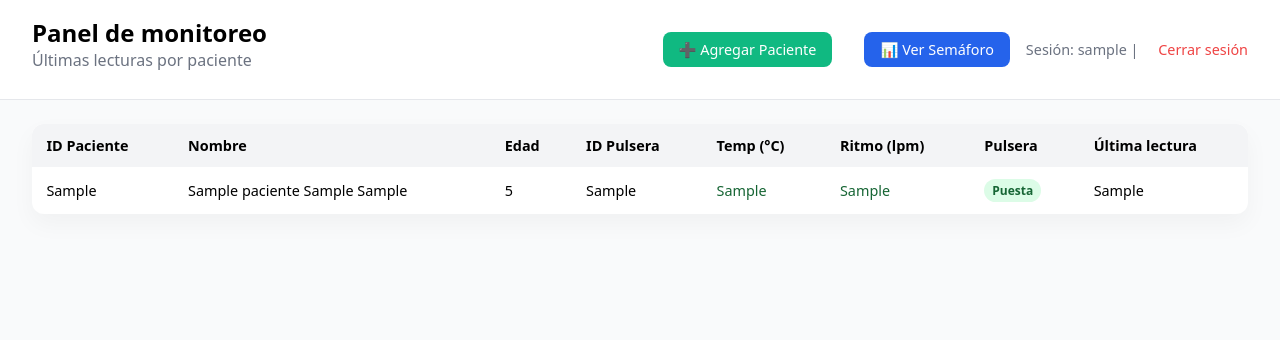
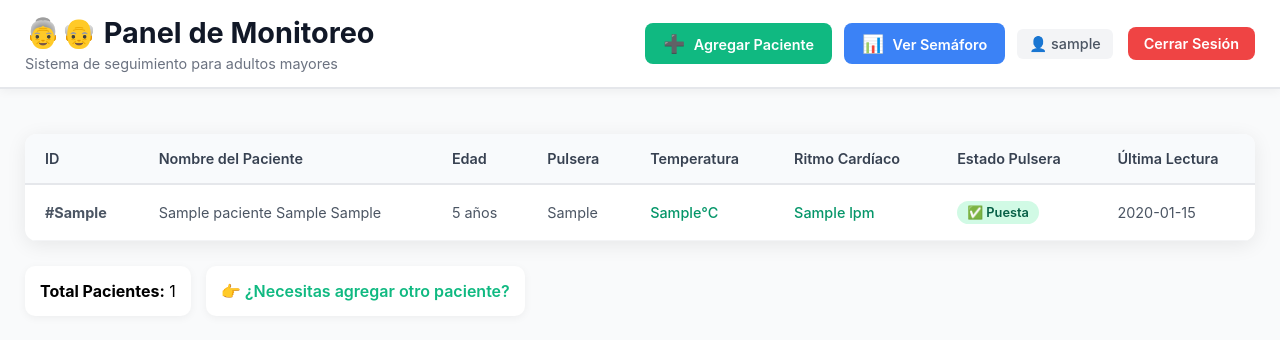
Before and after one commit to alliimv/VIDA-EN-MANO, a Flask app: page /dashboard in a window 1280 px wide. Shown: the top 340 px of the page. Run offline with Flask 3, Linux system fonts and the light colour scheme; the visitor is signed in with stand-in values (Sample User, id 1); a database or web service that is not in the repository returns one stand-in record (values such as "Sample title"); parts of the project's set-up code (start-up, migrations or seed data) failed here and were passed over; some libraries are stand-ins or nearby versions.

Commit message:
Verificar :)

```diff
--- a/api/index.py
+++ b/api/index.py
@@ -575,3 +575,39 @@ def diagnostico_agregar():
 
     except Exception as e:
         return f"<h2>Error en diagnóstico:</h2><pre>{str(e)}</pre>"
+
+    @app.route("/ver-html-dashboard")
+    def ver_html_dashboard():
+        """
+        Muestra el código HTML actual del dashboard
+        """
+        return """
+        <!DOCTYPE html>
+        <html>
+        <body style="padding: 20px; font-family: monospace; white-space: pre-wrap;">
+        <h2>Código actual del header del dashboard:</h2>
+        &lt;header&gt;
+            &lt;div&gt;
+                &lt;h1&gt;Panel de monitoreo&lt;/h1&gt;
+                &lt;div class="subtitle"&gt;Últimas lecturas por paciente&lt;/div&gt;
+            &lt;/div&gt;
+            &lt;div style="display: flex; align-items: center; gap: 1rem;"&gt;
+                &lt;a href="/agregar-paciente"
+                   style="background: #10b981; color: white; padding: 0.5rem 1rem;
+                          text-decoration: none; border-radius: 0.5rem; font-size: 0.9rem;"&gt;
+                    ➕ Agregar Paciente
+                &lt;/a&gt;
+                &lt;a href="/semaforo"
+                   style="background: #2563eb; color: white; padding: 0.5rem 1rem;
+                          text-decoration: none; border-radius: 0.5rem; font-size: 0.9rem;"&gt;
+                    📊 Ver Semáforo
+                &lt;/a&gt;
+                &lt;div class="user"&gt;
+                    Sesión: admin |
+                    &lt;a href="/logout"&gt;Cerrar sesión&lt;/a&gt;
+                &lt;/div&gt;
+            &lt;/div&gt;
+        &lt;/header&gt;
+        </body>
+        </html>
+        """
--- a/api/templates/dashboard.html
+++ b/api/templates/dashboard.html
@@ -4,140 +4,259 @@
     <meta charset="UTF-8">
     <title>Dashboard | Monitoreo Adultos Mayores</title>
     <style>
+        /* ESTILOS BÁSICOS */
+        * { margin: 0; padding: 0; box-sizing: border-box; }
         body {
-            font-family: system-ui, -apple-system, BlinkMacSystemFont, "Segoe UI", sans-serif;
+            font-family: -apple-system, BlinkMacSystemFont, 'Segoe UI', Roboto, sans-serif;
             background: #f9fafb;
-            margin: 0;
         }
+
+        /* HEADER FIXED - Esto es importante */
         header {
             background: white;
-            border-bottom: 1px solid #e5e7eb;
-            padding: 1rem 2rem;
+            border-bottom: 2px solid #e5e7eb;
+            padding: 15px 25px;
             display: flex;
             align-items: center;
             justify-content: space-between;
+            position: sticky;
+            top: 0;
+            z-index: 100;
+            box-shadow: 0 2px 10px rgba(0,0,0,0.05);
         }
-        header h1 {
-            margin: 0;
-            font-size: 1.5rem;
+
+        .header-left h1 {
+            font-size: 1.8rem;
+            color: #111827;
+            margin-bottom: 5px;
         }
-        header .user {
-            font-size: 0.9rem;
+
+        .header-left .subtitle {
             color: #6b7280;
-        }
-        header a {
-            margin-left: 1rem;
-            text-decoration: none;
-            color: #ef4444;
             font-size: 0.9rem;
         }
-        .header-buttons {
+
+        /* CONTENEDOR DE BOTONES - AQUÍ ESTÁ LA SOLUCIÓN */
+        .header-buttons-container {
             display: flex;
             align-items: center;
-            gap: 1rem;
+            gap: 12px;
         }
+
+        /* BOTONES VISIBLES */
+        .btn {
+            display: inline-block;
+            padding: 10px 18px;
+            border-radius: 8px;
+            text-decoration: none;
+            font-weight: 600;
+            font-size: 0.9rem;
+            transition: all 0.2s;
+            border: none;
+            cursor: pointer;
+            white-space: nowrap;
+        }
+
+        .btn:hover {
+            transform: translateY(-2px);
+            box-shadow: 0 4px 12px rgba(0,0,0,0.15);
+        }
+
         .btn-agregar {
             background: #10b981;
             color: white;
-            padding: 0.5rem 1rem;
-            text-decoration: none;
-            border-radius: 0.5rem;
+        }
+
+        .btn-semaforo {
+            background: #3b82f6;
+            color: white;
+        }
+
+        .btn-logout {
+            background: #ef4444;
+            color: white;
+        }
+
+        /* INFO DE USUARIO */
+        .user-info {
+            display: flex;
+            align-items: center;
+            gap: 15px;
             font-size: 0.9rem;
+            color: #4b5563;
         }
-        .btn-semaforo {
-            background: #2563eb;
-            color: white;
-            padding: 0.5rem 1rem;
-            text-decoration: none;
-            border-radius: 0.5rem;
-            font-size: 0.9rem;
+
+        .user-name {
+            background: #f3f4f6;
+            padding: 6px 12px;
+            border-radius: 6px;
+            font-weight: 500;
         }
+
+        /* TABLA DE PACIENTES */
         main {
-            padding: 1.5rem 2rem;
+            padding: 25px;
+            max-width: 1400px;
+            margin: 0 auto;
         }
+
+        .table-container {
+            background: white;
+            border-radius: 12px;
+            overflow: hidden;
+            box-shadow: 0 4px 20px rgba(0,0,0,0.08);
+            margin-top: 20px;
+        }
+
         table {
             width: 100%;
             border-collapse: collapse;
-            background: white;
-            border-radius: 0.75rem;
-            overflow: hidden;
-            box-shadow: 0 10px 25px rgba(0,0,0,0.04);
         }
-        th, td {
-            padding: 0.75rem 0.9rem;
+
+        th {
+            background: #f8fafc;
+            padding: 16px 20px;
             text-align: left;
+            font-weight: 600;
+            color: #374151;
+            border-bottom: 2px solid #e5e7eb;
             font-size: 0.9rem;
         }
-        th {
-            background: #f3f4f6;
+
+        td {
+            padding: 16px 20px;
+            border-bottom: 1px solid #f3f4f6;
+            color: #4b5563;
+            font-size: 0.9rem;
+        }
+
+        tr:hover {
+            background: #f9fafb;
+        }
+
+        /* BADGES */
+        .badge {
+            display: inline-block;
+            padding: 4px 10px;
+            border-radius: 20px;
+            font-size: 0.8rem;
             font-weight: 600;
         }
-        tr:nth-child(even) {
-            background: #f9fafb;
+
+        .badge-on {
+            background: #d1fae5;
+            color: #065f46;
         }
-        .badge {
-            display: inline-block;
-            padding: 0.2rem 0.5rem;
-            border-radius: 999px;
-            font-size: 0.75rem;
-            font-weight: 600;
-        }
-        .badge-on {
-            background: #dcfce7;
-            color: #166534;
-        }
+
         .badge-off {
             background: #fee2e2;
             color: #991b1b;
         }
+
+        /* ESTADOS */
         .alert {
-            color: #b91c1c;
+            color: #dc2626;
             font-weight: 600;
         }
+
         .ok {
-            color: #166534;
+            color: #059669;
+            font-weight: 500;
         }
-        .subtitle {
-            margin-bottom: 0.75rem;
+
+        /* MENSAJE SIN DATOS */
+        .no-data {
+            text-align: center;
+            padding: 50px;
             color: #6b7280;
+            font-size: 1.1rem;
+        }
+
+        /* RESPONSIVE */
+        @media (max-width: 1024px) {
+            .header-buttons-container {
+                flex-wrap: wrap;
+                justify-content: flex-end;
+            }
+
+            .btn {
+                padding: 8px 14px;
+                font-size: 0.85rem;
+            }
+        }
+
+        @media (max-width: 768px) {
+            header {
+                flex-direction: column;
+                gap: 15px;
+                text-align: center;
+            }
+
+            .header-buttons-container {
+                justify-content: center;
+                width: 100%;
+            }
+
+            .user-info {
+                justify-content: center;
+                width: 100%;
+            }
         }
     </style>
 </head>
 <body>
+<!-- HEADER CON BOTONES VISIBLES -->
 <header>
-    <div>
-        <h1>Panel de monitoreo</h1>
-        <div class="subtitle">Últimas lecturas por paciente</div>
+    <div class="header-left">
+        <h1>👵👴 Panel de Monitoreo</h1>
+        <div class="subtitle">Sistema de seguimiento para adultos mayores</div>
     </div>
-    <div class="header-buttons">
-        <a href="{{ url_for('agregar_paciente') }}" class="btn-agregar">
-            ➕ Agregar Paciente
+
+    <div class="header-buttons-container">
+        <!-- BOTÓN AGREGAR PACIENTE - VERDE -->
+        <a href="{{ url_for('agregar_paciente') }}" class="btn btn-agregar">
+            <span style="font-size: 1.1rem; margin-right: 5px;">➕</span>
+            Agregar Paciente
         </a>
-        <a href="{{ url_for('semaforo') }}" class="btn-semaforo">
-            📊 Ver Semáforo
+
+        <!-- BOTÓN SEMÁFORO - AZUL -->
+        <a href="{{ url_for('semaforo') }}" class="btn btn-semaforo">
+            <span style="font-size: 1.1rem; margin-right: 5px;">📊</span>
+            Ver Semáforo
         </a>
-        <div class="user">
-            Sesión: {{ username }} |
-            <a href="{{ url_for('logout') }}">Cerrar sesión</a>
+
+        <!-- INFO USUARIO Y LOGOUT -->
+        <div class="user-info">
+            <div class="user-name">
+                👤 {{ username }}
+            </div>
+            <a href="{{ url_for('logout') }}" class="btn btn-logout" style="padding: 8px 16px;">
+                Cerrar Sesión
+            </a>
         </div>
     </div>
 </header>
 
+<!-- CONTENIDO PRINCIPAL -->
 <main>
     {% if pacientes|length == 0 %}
-        <p>No hay pacientes registrados o aún no hay lecturas.</p>
+        <div class="no-data">
+            <h3>📋 No hay pacientes registrados</h3>
+            <p style="margin-top: 10px;">Usa el botón "Agregar Paciente" para comenzar</p>
+        </div>
     {% else %}
+    <div class="table-container">
         <table>
             <thead>
                 <tr>
-            <th>ID Paciente</th>
-            <th>Nombre</th>
+                    <th>ID</th>
+                    <th>Nombre del Paciente</th>
                     <th>Edad</th>
-            <th>ID Pulsera</th>
-            <th>Temp (°C)</th>
-            <th>Ritmo (lpm)</th>
                     <th>Pulsera</th>
-            <th>Última lectura</th>
+                    <th>Temperatura</th>
+                    <th>Ritmo Cardíaco</th>
+                    <th>Estado Pulsera</th>
+                    <th>Última Lectura</th>
                 </tr>
             </thead>
             <tbody>
@@ -147,31 +266,70 @@
                 {% set temp_alert = temp is not none and (temp < 36 or temp > 38) %}
                 {% set ritmo_alert = ritmo is not none and (ritmo < 50 or ritmo > 110) %}
                 <tr>
-            <td>{{ p.id_paciente }}</td>
+                    <td><strong>#{{ p.id_paciente }}</strong></td>
                     <td>{{ p.nombre }}</td>
-            <td>{{ p.edad if p.edad is not none else "-" }}</td>
+                    <td>{{ p.edad if p.edad is not none else "-" }} años</td>
                     <td>{{ p.id_pulsera }}</td>
                     <td class="{{ 'alert' if temp_alert else 'ok' if temp is not none else '' }}">
-                {{ temp if temp is not none else "-" }}
+                        {{ temp if temp is not none else "-" }}°C
                     </td>
                     <td class="{{ 'alert' if ritmo_alert else 'ok' if ritmo is not none else '' }}">
-                {{ ritmo if ritmo is not none else "-" }}
+                        {{ ritmo if ritmo is not none else "-" }} lpm
                     </td>
                     <td>
                         {% if p.esta_puesta %}
-                    <span class="badge badge-on">Puesta</span>
+                            <span class="badge badge-on">✅ Puesta</span>
                         {% elif p.esta_puesta is not none %}
-                    <span class="badge badge-off">No puesta</span>
+                            <span class="badge badge-off">❌ No puesta</span>
                         {% else %}
-                    -
+                            <span style="color: #9ca3af;">-</span>
                         {% endif %}
                     </td>
-            <td>{{ p.momento_lectura if p.momento_lectura else "-" }}</td>
+                    <td>
+                        {% if p.momento_lectura %}
+                            {{ p.momento_lectura.strftime('%d/%m/%Y %H:%M') }}
+                        {% else %}
+                            <span style="color: #9ca3af;">Sin lecturas</span>
+                        {% endif %}
+                    </td>
                 </tr>
                 {% endfor %}
             </tbody>
         </table>
+    </div>
     {% endif %}
+
+    <!-- ESTADÍSTICAS -->
+    <div style="margin-top: 25px; display: flex; gap: 15px; flex-wrap: wrap;">
+        <div style="background: white; padding: 15px; border-radius: 10px; box-shadow: 0 2px 8px rgba(0,0,0,0.05);">
+            <strong>Total Pacientes:</strong> {{ pacientes|length }}
+        </div>
+        <div style="background: white; padding: 15px; border-radius: 10px; box-shadow: 0 2px 8px rgba(0,0,0,0.05);">
+            <a href="{{ url_for('agregar_paciente') }}" style="color: #10b981; text-decoration: none; font-weight: 600;">
+                👉 ¿Necesitas agregar otro paciente?
+            </a>
+        </div>
+    </div>
 </main>
+
+<script>
+    // Pequeña animación para confirmar que los botones funcionan
+    document.addEventListener('DOMContentLoaded', function() {
+        const botones = document.querySelectorAll('.btn');
+        botones.forEach(boton => {
+            boton.addEventListener('click', function() {
+                this.style.transform = 'scale(0.98)';
+                setTimeout(() => {
+                    this.style.transform = '';
+                }, 150);
+            });
+        });
+
+        // Confirmar que la página cargó con los botones
+        console.log('✅ Dashboard cargado correctamente');
+        console.log('✅ Botón "Agregar Paciente" disponible');
+        console.log('✅ Botón "Ver Semáforo" disponible');
+    });
+</script>
 </body>
 </html>
```
Lines whose indentation alone changed are shown as unchanged.
